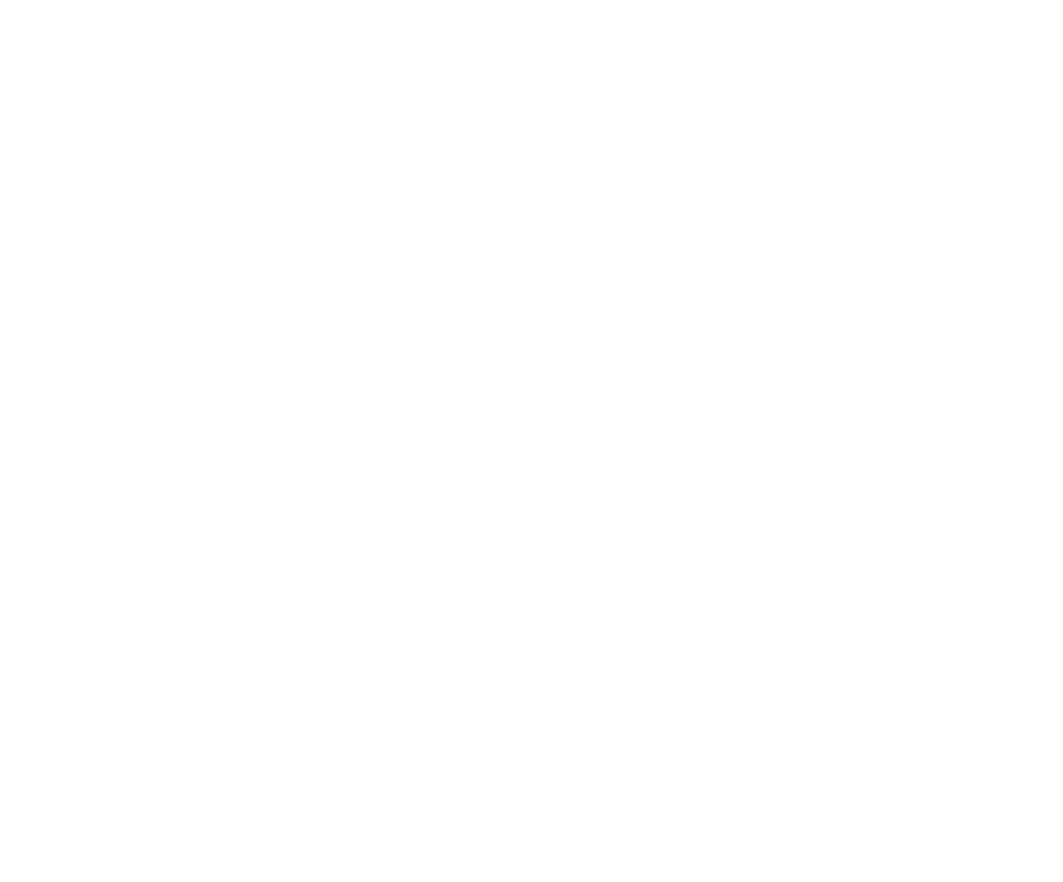
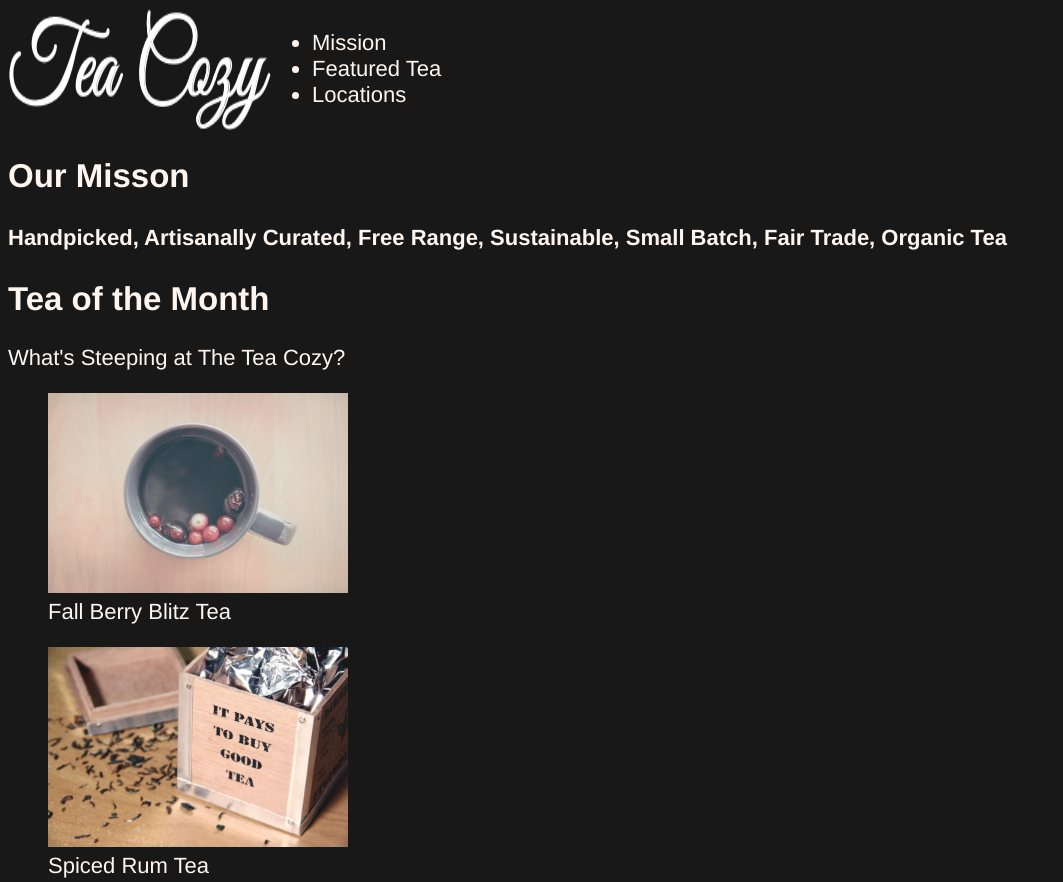
Before and after one commit to jpink-dot/teacozy, a plain HTML site: page index.html in a window 1280 px wide. Shown: the top 882 px of the page, without its empty margins (0-1063 px from the left). Before the commit the page ends 800 px from the top, so only its background shows below. Drawn offline with Linux system fonts and the light colour scheme.

Commit message:
html to gallery complete, minimal css

```diff
--- a/index.html
+++ b/index.html
@@ -1,15 +1,62 @@
 <!DOCTYPE html>
 <html>
+    <head>
+        <title>Tea Cozy</title>
+        <link rel="stylesheet" href="./resources/style.css">
+    </head>
 
-<header>
-    <title>Tea Cozy</title>
-    <link rel="stylesheet" href="./resources/style.css">
-</header>
+    <header>
+        <img id="logo" src="./resources/img-tea-cozy-logo.webp" alt="Cozy Logo">
+        <nav>
+            <ul>
+                <li>Mission</li>
+                <li>Featured Tea</li>
+                <li>Locations</li>
+            </ul>
+        </nav>
+    </header>
 
+    <body>
 
+    <div class="mission">
+        <div class="statement">
+            <h2>Our Misson</h2>
+            <h4>Handpicked, Artisanally Curated, Free Range, Sustainable, Small Batch, Fair Trade, Organic Tea</h4>
+        </div>
+    </div>
 
+    <div class="monthly">
+        <h2>Tea of the Month</h2>
+        <p>What's Steeping at The Tea Cozy?</p>
+    </div>
+    <div class="gallery">
+        <figure>
+            <img src="resources/img-berryblitz.webp" alt="Berry Blitz">
+            <figcaption>Fall Berry Blitz Tea</figcaption>
+        </figure>
+        <figure>
+            <img src="./resources/img-spiced-rum.webp" alt="Spiced Rum">
+            <figcaption>Spiced Rum Tea</figcaption>
+        </figure>
+        <figure>
+            <img src="./resources/img-donut.webp" alt="Seasonal Donuts">
+            <figcaption>Seasonal Donuts</figcaption>
+        </figure>
+        <figure>
+            <img src="./resources/img-myrtle-ave.webp" alt="M Ave Tea">
+            <figcaption>Myrtle Ave Tea</figcaption>
+        </figure>
+        <figure>
+            <img src="./resources/img-bedford-bizarre.webp" alt="Bizarre Tea">
+            <figcaption>Bedford Bizarre Tea</figcaption>
+        </figure>
+    </div>
 
+    <div class="locations"></div>
 
+    <div class="contact"></div>
 
+    <footer></footer>
 
+    </body>
 </html>
--- a/resources/style.css
+++ b/resources/style.css
@@ -0,0 +1,21 @@
+/* Universal */
+html {
+    font-family: Helvetica, sans-serif;
+    font-size: 22px;
+    color: seashell;
+    background-color: black;
+    opacity: .9;
+}
+
+/* Header */
+
+header {
+    display: flex;
+}
+
+/* Gallery */
+
+.gallery img {
+    height: 200px;
+    width: 300px;
+}
```
